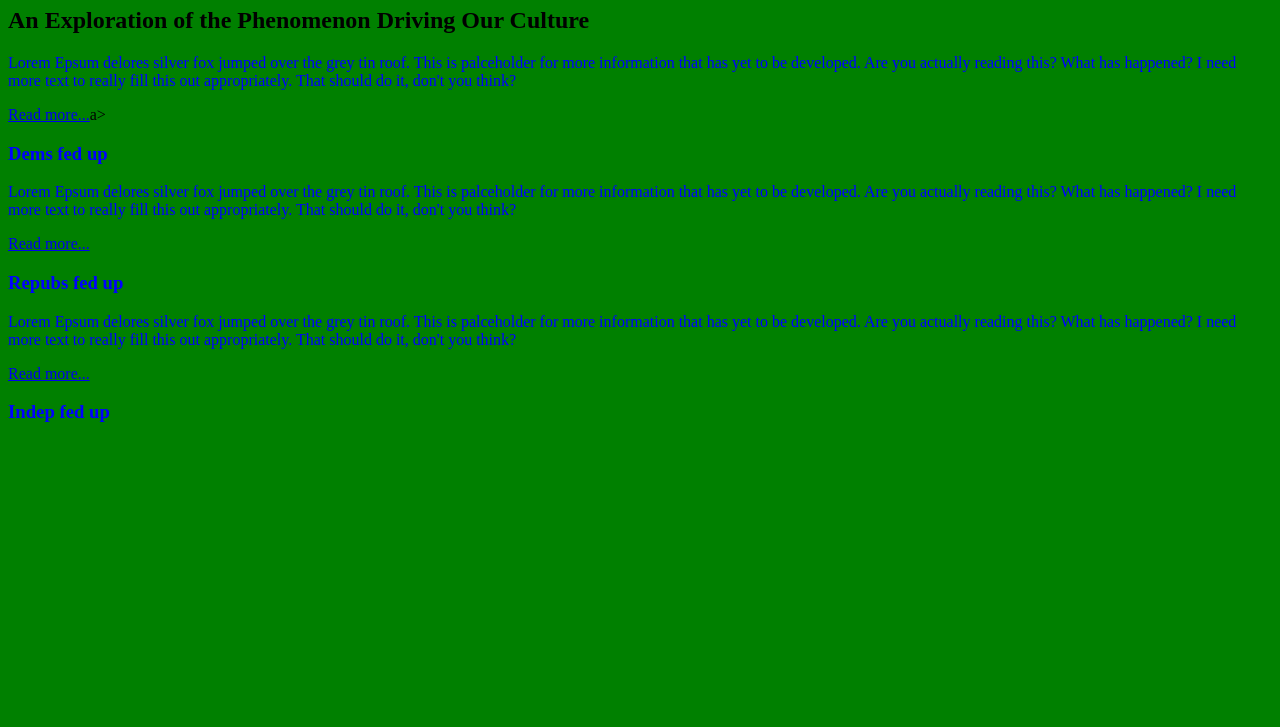
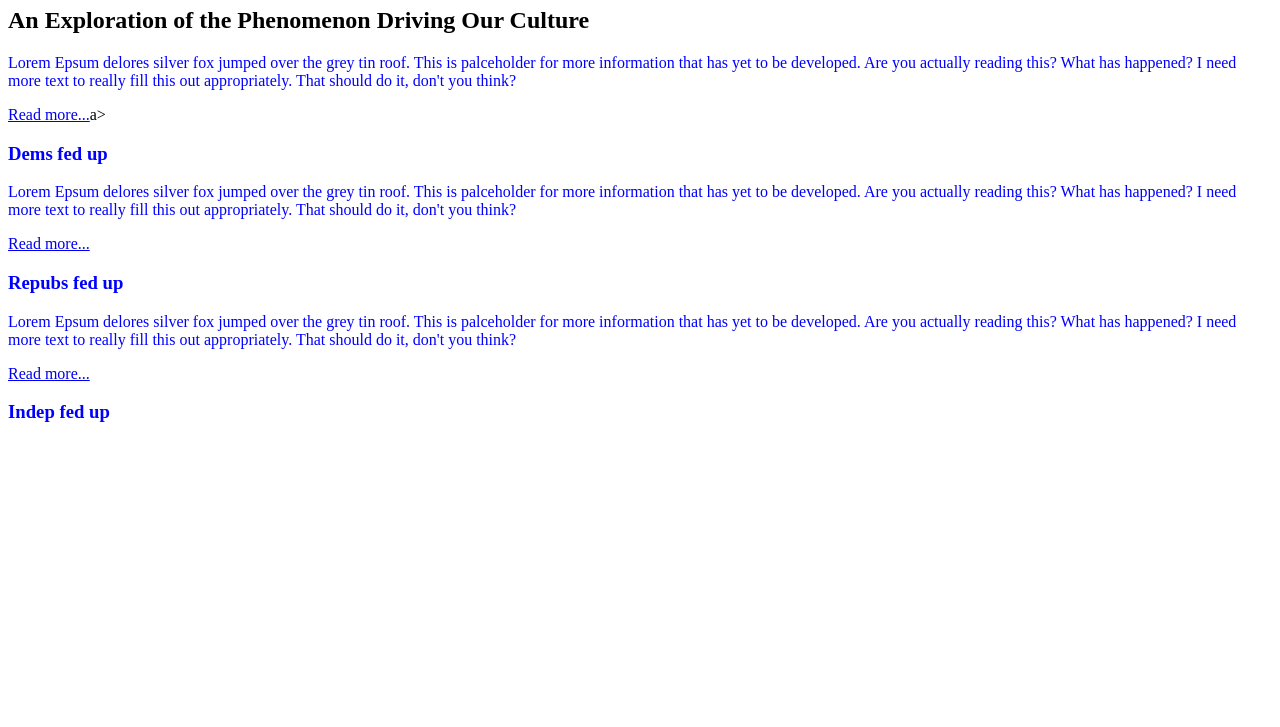
Before and after one commit to dpaynetbs/dpaynetbs.github.io, a plain HTML site: page unit_1/index.html in a window 1280 px wide. Shown: the part 73-800 px from the top of the page. Drawn offline with Linux system fonts and the light colour scheme.

Commit message:
connection

```diff
--- a/unit_1/CSS/main.css
+++ b/unit_1/CSS/main.css
@@ -2,7 +2,7 @@ h1 {
 		color: purple;
 }
 		body {
-	background-color: green;
+	background-color: white;
 }
 h1, h3, p {
 	color: blue;
--- a/unit_1/index.html
+++ b/unit_1/index.html
@@ -1,7 +1,7 @@
 <!DOCTYPE html>
 <html>
 	<head>
-		<title>Taking Sides</title>
+		<title>Taking Sides - Can We Get Some CSS</title>
 		<link rel="stylesheet" type="text/css" href="css/main.css">
 	<head>
 	<body>
```
